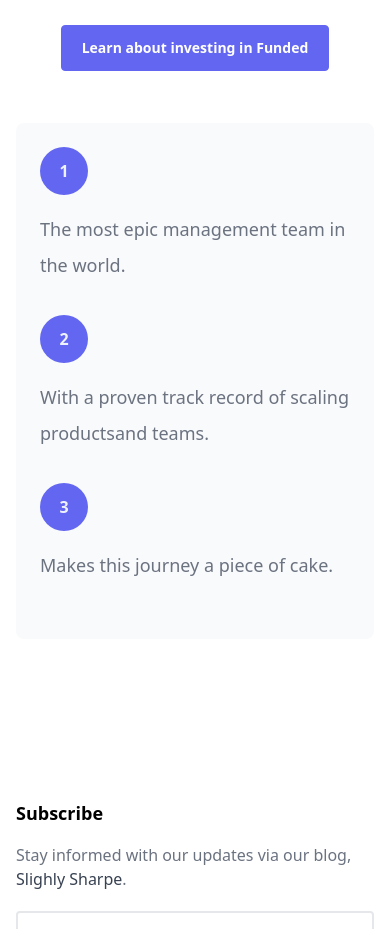
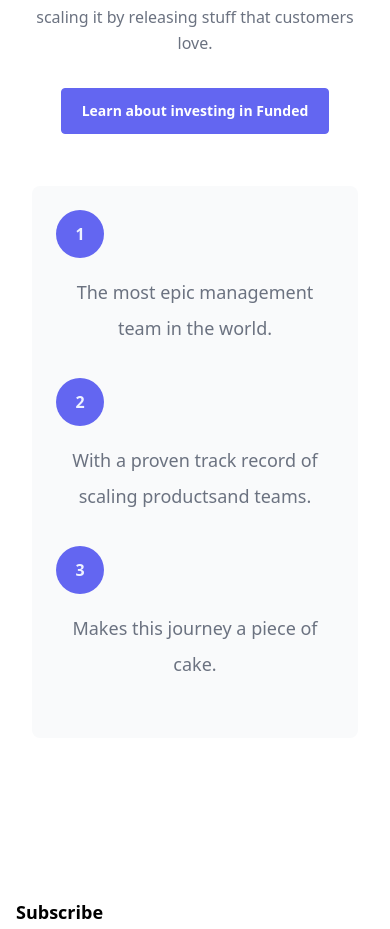
Before and after one commit to Tincre/phund, a Next.js app: page / in a window 390 px wide. Shown: the part 2060-2989 px from the top of the page. Built offline with nearby package versions, Linux system fonts and the light colour scheme; no server answers.

Commit message:
:bug: fix items-center to items-start for mobile centering [sc-645]

```diff
--- a/components/Sections/WhyInvest.jsx
+++ b/components/Sections/WhyInvest.jsx
@@ -11,7 +11,7 @@ export default function WhyInvest({
   return (
     <section id="why-invest" className="py-20">
       <div className="container px-4 mx-auto">
-        <div className="flex flex-wrap -mx-4">
+        <div className="flex flex-wrap text-center lg:text-left">
           <WhyInvestHero
             subTitle={subTitle}
             title={title}
@@ -19,7 +19,7 @@ export default function WhyInvest({
             cta={cta}
           />
           <div className="w-full lg:w-1/2 px-4">
-            <div className="flex flex-wrap px-2 py-6 md:px-8 md:py-12 bg-gray-50 rounded-lg">
+            <div className="flex flex-wrap px-2 py-6 md:px-8 md:py-12 bg-gray-50 rounded-lg items-start">
               {whyInvestCardData?.map((description, index) => {
                 return (
                   <WhyInvestCard
```
